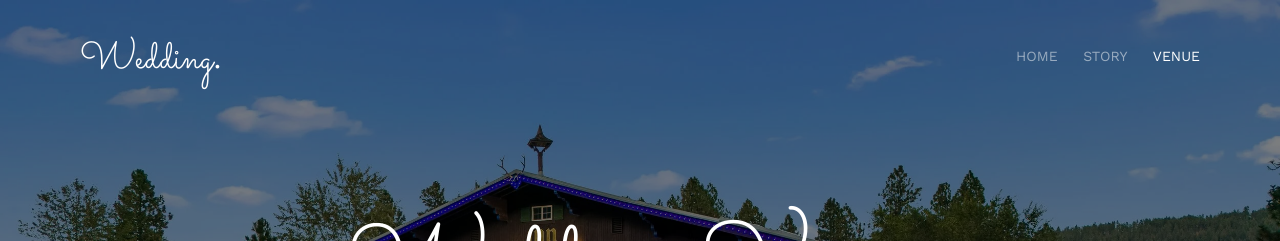
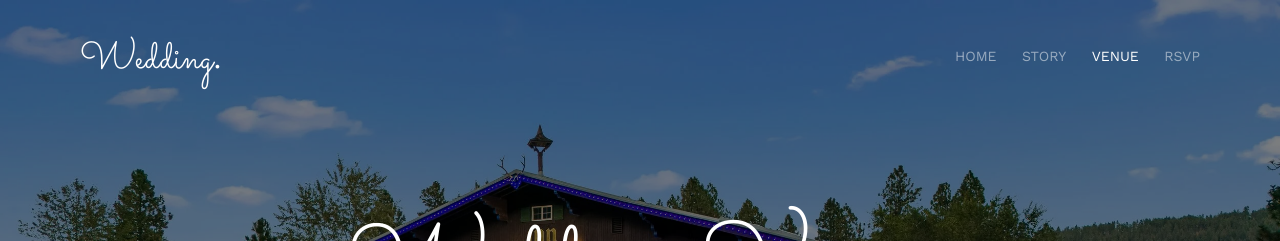
Before and after one commit to terrajobst/pagestest, a Jekyll site: the page built from venue.html, in a window 1280 px wide. Shown: the top 241 px of the page. Built offline with Jekyll 4.4.1, drawn with Linux system fonts in a browser that asks for light colours; some web fonts are replaced; some of the changed text lies outside the part shown.

Commit message:
Add RSVP integration

```diff
--- a/_config.yml
+++ b/_config.yml
@@ -13,3 +13,4 @@
 wedding-tag:      July 25th, 2026 Leavenworth, Washington
 wedding-location: Blue Elk Inn, Leavenworth, WA
 copyright:        Immo Landwerth & Kristina Walker
+rsvp-link:        https://www.zola.com/wedding/kristinaandimmo/rsvp
--- a/_content/rsvp.html
+++ b/_content/rsvp.html
@@ -4,28 +4,12 @@
         <div class="row animate-box">
             <div class="col-md-8 col-md-offset-2 text-center fh5co-heading">
                 <h2>Are You Attending?</h2>
-                <p>Please Fill-up the form to notify you that you're attending. Thanks.</p>
+                <p>Please fill out the form to notify us that you're attending. Thanks!</p>
             </div>
         </div>
         <div class="row animate-box">
-            <div class="col-md-10 col-md-offset-1">
-                <form class="form-inline">
-                    <div class="col-md-4 col-sm-4">
-                        <div class="form-group">
-                            <label for="name" class="sr-only">Name</label>
-                            <input type="name" class="form-control" id="name" placeholder="Name">
-                        </div>
-                    </div>
-                    <div class="col-md-4 col-sm-4">
-                        <div class="form-group">
-                            <label for="email" class="sr-only">Email</label>
-                            <input type="email" class="form-control" id="email" placeholder="Email">
-                        </div>
-                    </div>
-                    <div class="col-md-4 col-sm-4">
-                        <button type="submit" class="btn btn-default btn-block">I am Attending</button>
-                    </div>
-                </form>
+            <div class="col text-center">
+                <a class="btn" role="button" href="{{ site.rsvp-link }}">RSVP</a>
             </div>
         </div>
     </div>
--- a/_includes/nav.html
+++ b/_includes/nav.html
@@ -33,6 +33,11 @@
                             </li>
                         {% endif %}
                     {% endfor %}
+                    {% if site.rsvp-link %}
+                        <li>
+                            <a href="{{ site.rsvp-link }}">RSVP</a>
+                        </li>
+                    {% endif %}
                 </ul>
             </div>
         </div>
--- a/assets/css/style.css
+++ b/assets/css/style.css
@@ -1381,6 +1381,8 @@
   font-weight: 400;
   padding-left: 50px;
   padding-right: 50px;
+  padding-top: 15px;
+  padding-bottom: 15px;
 }
 #fh5co-started .form-inline .form-group {
   width: 100% !important;
```
Also changed, not shown: README.md.
